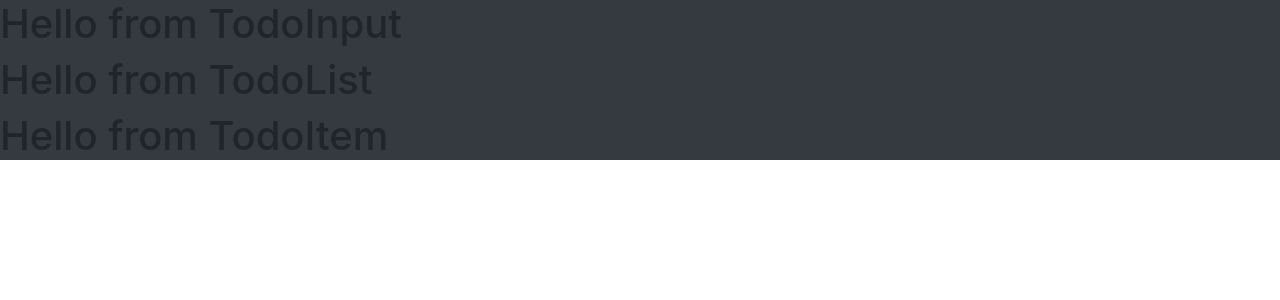
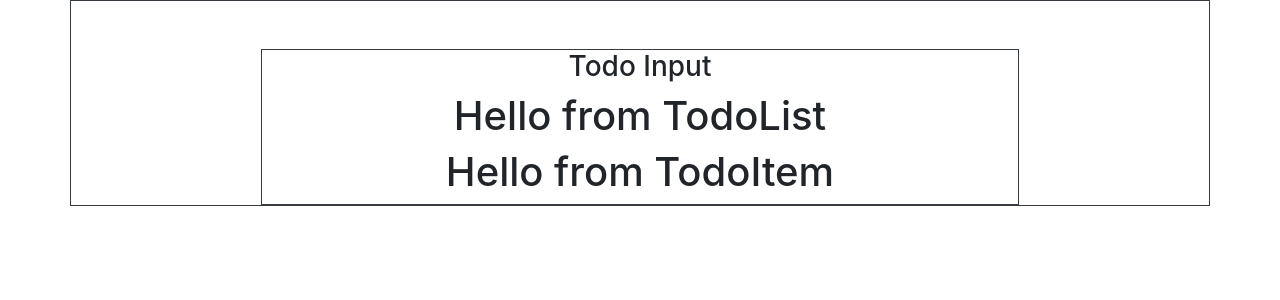
Before and after one commit to muhammadsalif/Todo-List-App-React, a React (Create React App) app: page / in a window 1280 px wide. Shown: the top 300 px of the page. Built offline with nearby package versions, Linux system fonts and the light colour scheme.

Commit message:
App components handler done.

```diff
--- a/package.json
+++ b/package.json
@@ -10,6 +10,7 @@
     "react": "^16.13.1",
     "react-dom": "^16.13.1",
     "react-scripts": "3.4.1",
+    "react-uuid": "^1.0.2",
     "uuid": "^7.0.3"
   },
   "scripts": {
--- a/src/App.js
+++ b/src/App.js
@@ -1,18 +1,65 @@
-import React from "react";
-import uuid from "uuid";
+import React, { Component } from "react";
+// import uuid from "uuid/dist/v1";
+// import { uuid } from "uuid/v4";
+import uuid from "react-uuid";
 import "bootstrap/dist/css/bootstrap.min.css";
 import TodoInput from "./components/TodoInput";
 import TodoList from "./components/TodoList";
-import TodoItem from "./components/TodoItem";
 
-function App() {
-  return (
-    <div className="bg-dark">
-      <TodoInput></TodoInput>
-      <TodoList></TodoList>
-      <TodoItem></TodoItem>
-    </div>
-  );
+class App extends Component {
+  state = {
+    items: [
+      { id: 1, title: "Wake Up" },
+      { id: 2, title: "Make Breakfast" },
+    ],
+    id: uuid(),
+    item: "",
+    editItem: false,
+  };
+
+  handleChange = (e) => {
+    console.log("Handle Change");
+  };
+
+  handleSubmit = (e) => {
+    console.log("Handle Submit");
+  };
+
+  clearList = (e) => {
+    console.log("ClearList");
+  };
+
+  handleEdit = (id) => {
+    console.log(`Handle edit ${id}`);
+  };
+
+  handleDelete = (id) => {
+    console.log(`Handle edit ${id}`);
+  };
+
+  render() {
+    return (
+      <div className="container border border-dark">
+        <div className="row">
+          <div className="col-10 mx-auto col-md-8 mt-5 text-center border border-dark ">
+            <h3 className="text-capitalize">todo input</h3>
+            <TodoInput
+              item={this.state.item}
+              handleChange={this.handleChange}
+              handleSubmit={this.handleSubmit}
+              editItem={this.editItem}
+            ></TodoInput>
+            <TodoList
+              items={this.state.items}
+              clearList={this.clearList}
+              handleEdit={this.handleEdit}
+              handleDelete={this.handleDelete}
+            ></TodoList>
+          </div>
+        </div>
+      </div>
+    );
+  }
 }
 
 export default App;
--- a/src/components/TodoInput.jsx
+++ b/src/components/TodoInput.jsx
@@ -2,7 +2,7 @@ import React, { Component } from "react";
 
 class TodoInput extends Component {
   render() {
-    return <h1>Hello from TodoInput</h1>;
+    return null;
   }
 }
 
--- a/src/components/TodoList.jsx
+++ b/src/components/TodoList.jsx
@@ -1,8 +1,14 @@
 import React, { Component } from "react";
+import TodoItem from "./TodoItem";
 
 class TodoList extends Component {
   render() {
-    return <h1>Hello from TodoList</h1>;
+    return (
+      <React.Fragment>
+        <h1>Hello from TodoList</h1>
+        <TodoItem></TodoItem>
+      </React.Fragment>
+    );
   }
 }
 
```
Also changed, not shown: 1 other file (tests, documents, lock files or other folders).
